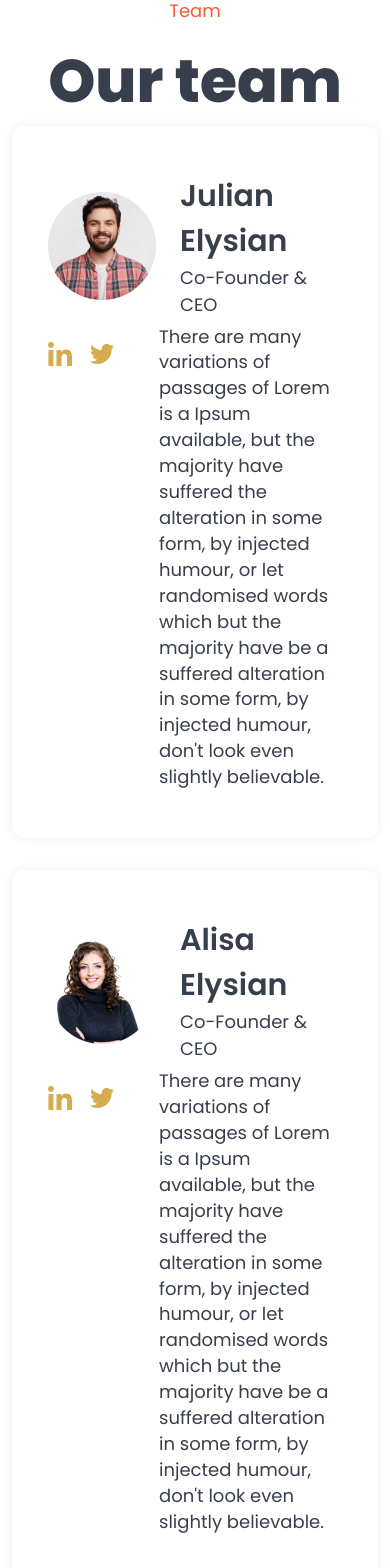
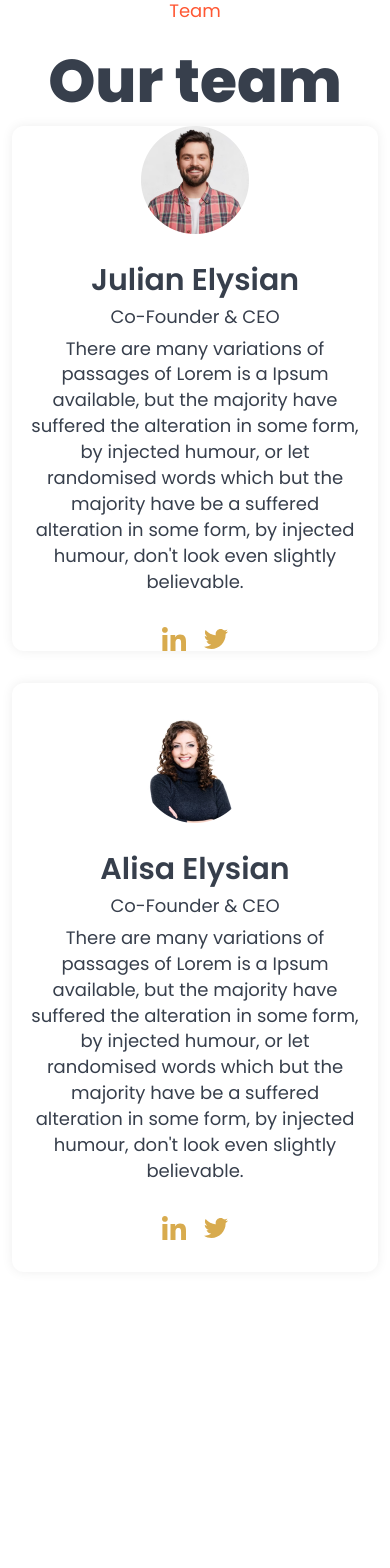
Before and after one commit to sachin-niyana/staj, a React (Create React App) app: page / in a window 390 px wide. Shown: the part 920-2488 px from the top of the page. After the commit the page ends 2349 px from the top, so only its background shows below. Built offline with nearby package versions, Linux system fonts and the light colour scheme.

Commit message:
marge code

```diff
--- a/src/components/OurTeam.jsx
+++ b/src/components/OurTeam.jsx
@@ -13,24 +13,24 @@ const OurTeam = () => {
           Our team
         </h2>
         <div className="flex lg:flex-row flex-col justify-center gap-8 items-center">
-          <div className=" bg-white rounded-xl py-12 px-9 max-w-[704px] shadow-[0_0px_12px_0px_rgba(0,0,0,0.07)]">
-            <div className="flex justify-start gap-6 items-center">
+          <div className=" bg-white rounded-xl sm:py-12 px-4 sm:px-9 max-w-[704px] shadow-[0_0px_12px_0px_rgba(0,0,0,0.07)]">
+            <div className="flex sm:flex-row flex-col justify-start gap-6 items-center">
               <img className="w-[108px] h-[108px]" src={julian} alt="julian" />
               <div className="flex flex-col">
                 <p className="font-poppins font-semibold text-xl text-darkblue">
                   Julian Elysian
                 </p>
-                <p className="font-poppins font-normal text-md text-darkblue">
+                <p className="font-poppins font-normal sm:text-start text-center text-md text-darkblue">
                   Co-Founder & CEO
                 </p>
               </div>
             </div>
-            <div className="flex justify-start gap-[45px] items-start mt-1.5">
-              <div className="flex justify-start gap-[18px] mt-[18px] items-center">
+            <div className="flex sm:flex-row flex-col-reverse justify-start sm:gap-[45px] gap-8 items-start mt-1.5">
+              <div className="flex justify-start gap-[18px] sm:mt-[18px] items-center mx-auto sm:ms-[21px]">
                 <Linkedin />
                 <Twitter />
               </div>
-              <p className="font-poppins font-normal text-md text-darkblue leading-[144%]">
+              <p className="font-poppins font-normal sm:text-start text-center text-md text-darkblue leading-[144%]">
                 There are many variations of passages of Lorem is a Ipsum
                 available, but the majority have suffered the alteration in some
                 form, by injected humour, or let randomised words which but the
@@ -39,24 +39,24 @@ const OurTeam = () => {
               </p>
             </div>
           </div>
-          <div className=" bg-white rounded-xl py-12 px-9 max-w-[704px] shadow-[0_0px_12px_0px_rgba(0,0,0,0.07)]">
-            <div className="flex justify-start gap-6 items-center">
+          <div className=" bg-white rounded-xl sm:py-12 py-8 px-4 sm:px-9 max-w-[704px] shadow-[0_0px_12px_0px_rgba(0,0,0,0.07)]">
+            <div className="flex sm:flex-row flex-col justify-start gap-6 items-center">
               <img className="w-[108px] h-[108px]" src={alisa} alt="alisa" />
               <div className="flex flex-col">
                 <p className="font-poppins font-semibold text-xl text-darkblue">
                   Alisa Elysian
                 </p>
-                <p className="font-poppins font-normal text-md text-darkblue">
+                <p className="font-poppins font-normal sm:text-start text-center text-md text-darkblue">
                   Co-Founder & CEO
                 </p>
               </div>
             </div>
-            <div className="flex justify-start gap-[45px] items-start mt-1.5">
-              <div className="flex justify-start gap-[18px] mt-[18px] items-center">
+            <div className="flex sm:flex-row flex-col-reverse justify-start sm:gap-[45px] gap-8 items-start mt-1.5">
+              <div className="flex justify-start gap-[18px] sm:mt-[18px] items-center mx-auto sm:ms-[21px]">
                 <Linkedin />
                 <Twitter />
               </div>
-              <p className="font-poppins font-normal text-md text-darkblue leading-[144%]">
+              <p className="font-poppins font-normal sm:text-start text-center text-md text-darkblue leading-[144%]">
                 There are many variations of passages of Lorem is a Ipsum
                 available, but the majority have suffered the alteration in some
                 form, by injected humour, or let randomised words which but the
```
